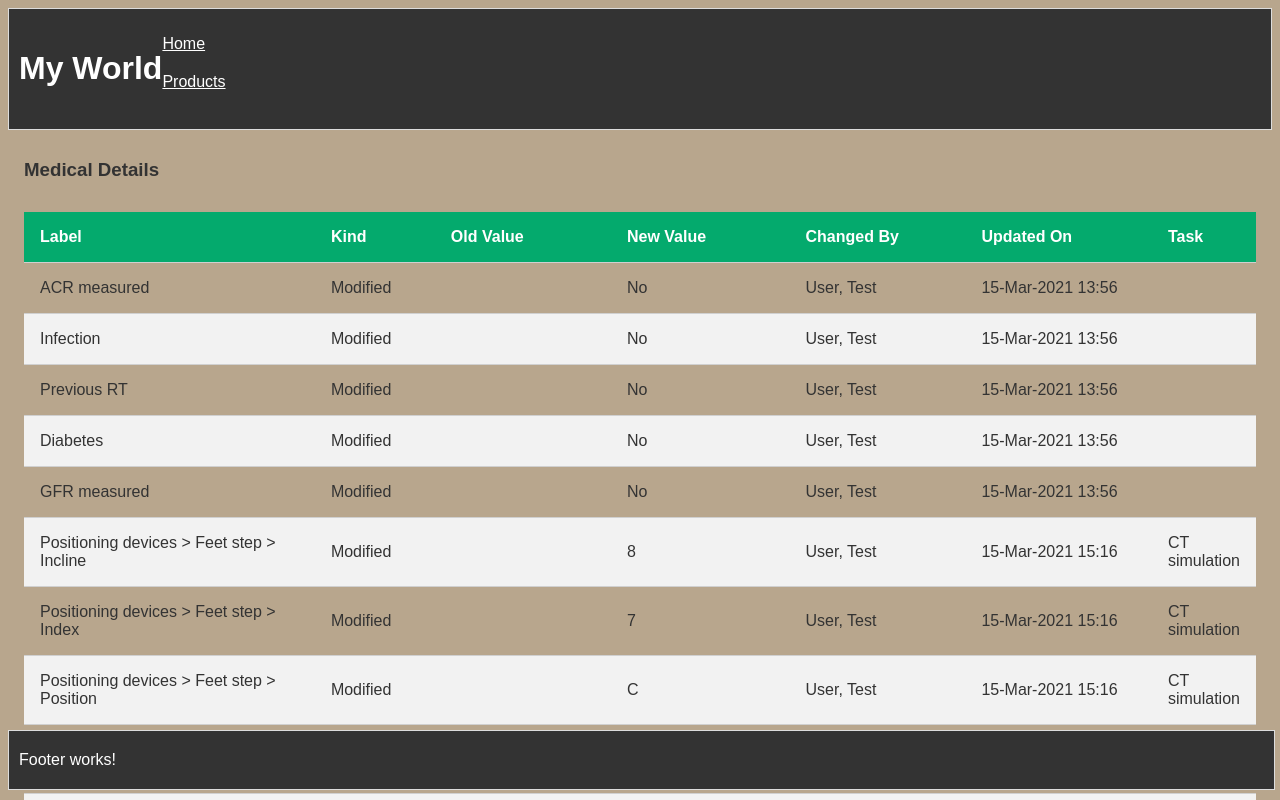
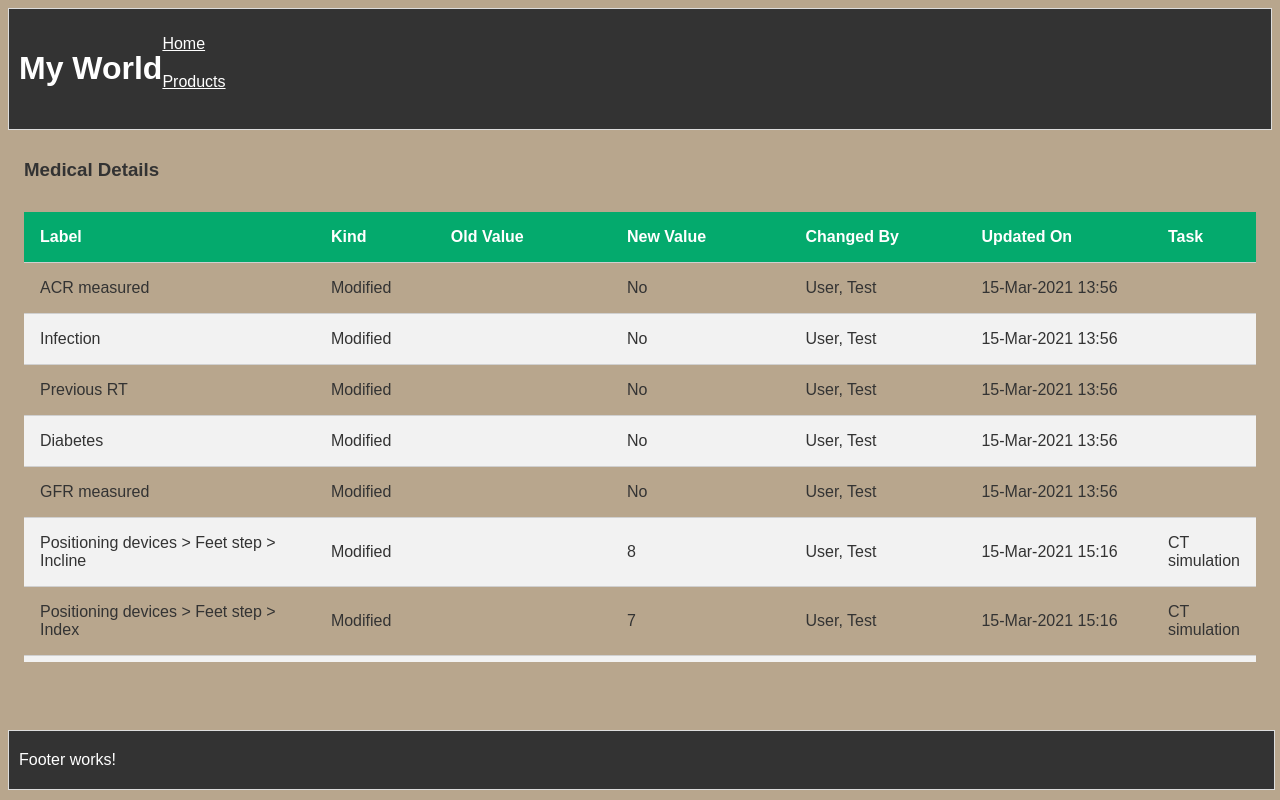
Before and after one commit to gandholi-kumar/angular_portfolio, an Angular app: page /home in a window 1280 px wide. Shown: the top 800 px of the page. Built offline with nearby package versions, Linux system fonts and the light colour scheme.

Commit message:
1 file modified

```diff
--- a/src/components/table-container/table/table.component.css
+++ b/src/components/table-container/table/table.component.css
@@ -1,8 +1,13 @@
 table {
   border-collapse: collapse;
   width: 100%;
+  display: block;
   height: 450px;
   overflow-y: scroll;
+}
+table {
+  border-collapse: collapse;
+  width: 100%;
 }
 
 thead th {
```
